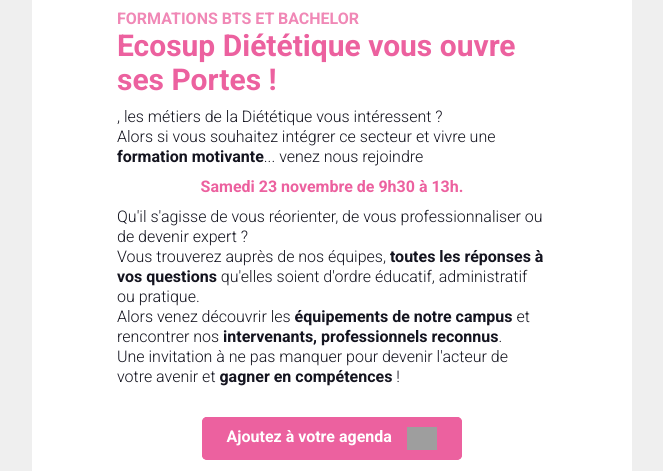
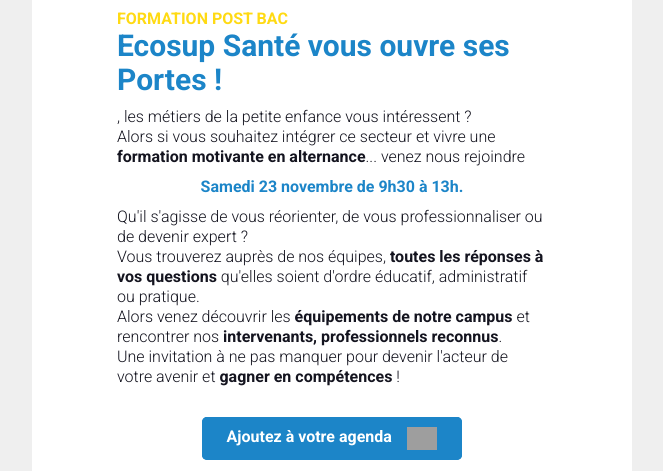
Before and after one commit to StraetenMax/jpo23112024, a Node project: template html/index.html in a window 1280 px wide. Shown: the part 472-943 px from the top of the page, without its empty margins (308-971 px from the left). Run offline with Node 20 templates, Linux system fonts and the light colour scheme; the template is opened without the code that fills it, so the values that code supplies are empty; grey boxes are pictures that could not be loaded.

Commit message:
nettoyer les pages et les améliorer

```diff
--- a/html/index.html
+++ b/html/index.html
@@ -76,7 +76,7 @@
 
     <style type="text/css">
 .c11{
-          color: #ec619f;
+          color: #1c85c8;
       }
       .cT00{
           color: #626262;
@@ -191,7 +191,7 @@
             <td  style="width:200px;">
 
       <img
-         alt="logo Ecosup Diététique" src="https://i.ibb.co/yhgrY2Q/ecosup-Dietetique-signature.png" style="border:0;display:block;outline:none;text-decoration:none;height:auto;width:100%;font-size:13px;" width="200" height="auto"
+         alt="logo Ecosup Santé" src="https://i.ibb.co/kQF65h1/ecosup-Sante-signature.png" style="border:0;display:block;outline:none;text-decoration:none;height:auto;width:100%;font-size:13px;" width="200" height="auto"
       />
 
             </td>
@@ -360,8 +360,8 @@
                 >
 
       <div
-         style="font-family:Roboto, Arial, Helvetica, sans-serif;font-size:16px;font-weight:700;line-height:20px;text-align:left;text-transform:uppercase;color:#f088b6;"
-      >Formations BTS et Bachelor</div>
+         style="font-family:Roboto, Arial, Helvetica, sans-serif;font-size:16px;font-weight:700;line-height:20px;text-align:left;text-transform:uppercase;color:#ffda13;"
+      >Formation Post Bac</div>
 
                 </td>
               </tr>
@@ -372,8 +372,8 @@
                 >
 
       <div
-         style="font-family:Roboto, Arial, Helvetica, sans-serif;font-size:30px;font-weight:700;line-height:34px;text-align:left;color:#ec619f;"
-      >Ecosup Diététique vous ouvre ses Portes !</div>
+         style="font-family:Roboto, Arial, Helvetica, sans-serif;font-size:30px;font-weight:700;line-height:34px;text-align:left;color:#1c85c8;"
+      >Ecosup Santé vous ouvre ses Portes !</div>
 
                 </td>
               </tr>
@@ -423,7 +423,7 @@
 
       <div
          style="font-family:Roboto, Arial, Helvetica, sans-serif;font-size:16px;font-weight:400;line-height:20px;text-align:left;color:#14141f;"
-      ><span style="font-weight:700;">{{ contact.PRENOM }}</span>, les métiers de la Diététique vous intéressent ?</div>
+      ><span style="font-weight:700;">{{ contact.PRENOM }}</span>, les métiers de la petite enfance vous intéressent ?</div>
 
                 </td>
               </tr>
@@ -435,7 +435,7 @@
 
       <div
          style="font-family:Roboto, Arial, Helvetica, sans-serif;font-size:16px;font-weight:400;line-height:20px;text-align:left;color:#14141f;"
-      >Alors si vous souhaitez intégrer ce secteur et vivre une <span style="font-weight:700;">formation motivante</span>... venez nous rejoindre</div>
+      >Alors si vous souhaitez intégrer ce secteur et vivre une <span style="font-weight:700;">formation motivante en alternance</span>... venez nous rejoindre</div>
 
                 </td>
               </tr>
@@ -446,7 +446,7 @@
                 >
 
       <div
-         style="font-family:Roboto, Arial, Helvetica, sans-serif;font-size:16px;font-weight:700;line-height:20px;text-align:center;color:#ec619f;"
+         style="font-family:Roboto, Arial, Helvetica, sans-serif;font-size:16px;font-weight:700;line-height:20px;text-align:center;color:#1c85c8;"
       >Samedi 23 novembre de 9h30 à 13h.</div>
 
                 </td>
@@ -549,10 +549,10 @@
         <tbody>
           <tr>
             <td
-               align="center" bgcolor="#ec619f" role="presentation" style="border:none;border-radius:5px;cursor:auto;mso-padding-alt:10px 25px;background:#ec619f;" valign="middle"
+               align="center" bgcolor="#1c85c8" role="presentation" style="border:none;border-radius:5px;cursor:auto;mso-padding-alt:10px 25px;background:#1c85c8;" valign="middle"
             >
               <a
-                 href="https://philgraph.com/wp-content/uploads/2024/11/jpo23112024.ics" style="display:inline-block;background:#ec619f;color:#ffffff;font-family:Roboto, Arial, Helvetica, sans-serif;font-size:16px;font-weight:400;line-height:20px;margin:0;text-decoration:none;text-transform:none;padding:10px 25px;mso-padding-alt:0px;border-radius:5px;" target="_blank"
+                 href="https://philgraph.com/wp-content/uploads/2024/11/jpo23112024.ics" style="display:inline-block;background:#1c85c8;color:#ffffff;font-family:Roboto, Arial, Helvetica, sans-serif;font-size:16px;font-weight:400;line-height:20px;margin:0;text-decoration:none;text-transform:none;padding:10px 25px;mso-padding-alt:0px;border-radius:5px;" target="_blank"
               >
                 <span style="font-weight:700;">Ajoutez à votre agenda</span> &nbsp;&nbsp;&nbsp;<img style="vertical-align:middle;" width="30px" src="https://i.ibb.co/F3gpDZ3/icon-Blanc-Calendrier.png" href="https://philgraph.com/wp-content/uploads/2024/11/jpo23112024.ics"/>
               </a>
@@ -709,7 +709,7 @@
 
       <div
          style="font-family:Roboto, Arial, Helvetica, sans-serif;font-size:16px;font-weight:400;line-height:20px;text-align:left;color:#14141f;"
-      >Ecosup Santé - Diététique</div>
+      >Ecosup Santé - Petite Enfance</div>
 
                 </td>
               </tr>
@@ -1726,7 +1726,7 @@
                 >
 
       <div
-         style="font-family:Roboto, Arial, Helvetica, sans-serif;font-size:16px;font-weight:700;line-height:20px;text-align:left;text-transform:uppercase;color:#ec619f;"
+         style="font-family:Roboto, Arial, Helvetica, sans-serif;font-size:16px;font-weight:700;line-height:20px;text-align:left;text-transform:uppercase;color:#1c85c8;"
       >Comment s'y rendre ?</div>
 
                 </td>
@@ -1818,13 +1818,13 @@
       </div>
 
 
-      <!--[if mso | IE]></td></tr></table><table align="center" border="0" cellpadding="0" cellspacing="0" class="" role="presentation" style="width:600px;" width="600" bgcolor="#f088b6" ><tr><td style="line-height:0px;font-size:0px;mso-line-height-rule:exactly;"><![endif]-->
-
-
-      <div  style="background:#f088b6;background-color:#f088b6;margin:0px auto;border-radius:0 0 20px 20px;max-width:600px;">
+      <!--[if mso | IE]></td></tr></table><table align="center" border="0" cellpadding="0" cellspacing="0" class="" role="presentation" style="width:600px;" width="600" bgcolor="#ffda13" ><tr><td style="line-height:0px;font-size:0px;mso-line-height-rule:exactly;"><![endif]-->
+
+
+      <div  style="background:#ffda13;background-color:#ffda13;margin:0px auto;border-radius:0 0 20px 20px;max-width:600px;">
 
         <table
-           align="center" border="0" cellpadding="0" cellspacing="0" role="presentation" style="background:#f088b6;background-color:#f088b6;width:100%;border-radius:0 0 20px 20px;"
+           align="center" border="0" cellpadding="0" cellspacing="0" role="presentation" style="background:#ffda13;background-color:#ffda13;width:100%;border-radius:0 0 20px 20px;"
         >
           <tbody>
             <tr>
@@ -1935,7 +1935,7 @@
       >
         <td  style="padding:10px;vertical-align:middle;">
           <table
-             border="0" cellpadding="0" cellspacing="0" role="presentation" style="background:#ec619f;border-radius:3px;width:30px;"
+             border="0" cellpadding="0" cellspacing="0" role="presentation" style="background:#1c85c8;border-radius:3px;width:30px;"
           >
             <tbody>
               <tr>
@@ -1966,7 +1966,7 @@
       >
         <td  style="padding:10px;vertical-align:middle;">
           <table
-             border="0" cellpadding="0" cellspacing="0" role="presentation" style="background:#ec619f;border-radius:3px;width:30px;"
+             border="0" cellpadding="0" cellspacing="0" role="presentation" style="background:#1c85c8;border-radius:3px;width:30px;"
           >
             <tbody>
               <tr>
@@ -1997,7 +1997,7 @@
       >
         <td  style="padding:10px;vertical-align:middle;">
           <table
-             border="0" cellpadding="0" cellspacing="0" role="presentation" style="background:#ec619f;border-radius:3px;width:30px;"
+             border="0" cellpadding="0" cellspacing="0" role="presentation" style="background:#1c85c8;border-radius:3px;width:30px;"
           >
             <tbody>
               <tr>
--- a/pug/includes/aepe/_artAepe.pug
+++ b/pug/includes/aepe/_artAepe.pug
@@ -17,5 +17,5 @@
         mj-text(align='center' mj-class='T+1 c+1') Samedi 23 novembre de 9h30 à 13h.
         mj-text(padding-top='0' padding-bottom='0' mj-class='T cT+1') Qu'il s'agisse de vous réorienter, de vous professionnaliser ou de devenir expert ?
         mj-text(padding-top='0' padding-bottom='0' mj-class='T cT+1') Vous trouverez auprès de nos équipes, #[span(style='font-weight:700;') toutes les réponses à vos questions] qu'elles soient d'ordre éducatif, administratif ou pratique.
-        mj-text(padding-top='0' padding-bottom='0' mj-class='T cT+1') Alors venez découvrir les #[span(style='font-weight:700;') équipements de notre campus] et rencontrer nos #[span(style='font-weight:700;') intervenants, des professionnels reconnus].
+        mj-text(padding-top='0' padding-bottom='0' mj-class='T cT+1') Alors venez découvrir les #[span(style='font-weight:700;') équipements de notre campus] et rencontrer nos #[span(style='font-weight:700;') intervenants, professionnels reconnus].
         mj-text(padding-top='0' padding-bottom='0' mj-class='T cT+1') Une invitation à ne pas manquer pour devenir l'acteur de votre avenir et #[span(style='font-weight:700;') gagner en compétences] !
--- a/pug/includes/assurance/_headAssurance.pug
+++ b/pug/includes/assurance/_headAssurance.pug
@@ -1,4 +1,4 @@
 //-Header Hotellerie
 mj-section( background-color="#ffffff" border-radius="20px 20px 0 0")
     mj-column
-        mj-image( width="150px" src="https://i.ibb.co/TYQRbZT/restaurant-Ecosup092024.png" alt="logo Ecosup Hotellerie")
+        mj-image( width="200px" src="https://i.ibb.co/TYQRbZT/restaurant-Ecosup092024.png" alt="logo Ecosup Hotellerie")
--- a/pug/index.pug
+++ b/pug/index.pug
@@ -1,7 +1,7 @@
-//-extends templates/_aepe
+extends templates/_aepe
 //-extends templates/_assurance
 //-extends templates/_commerce
-extends templates/_dietetique
+//-extends templates/_dietetique
 //-extends templates/_hotellerie
 //-extends templates/_sm
 //-extends templates/_supveto
```
Also changed, not shown: pug/includes/assurance/_artAssurance.pug (+4 -5 lines), pug/templates/_aepe.pug (+6 -6 lines), pug/templates/_assurance.pug (+8 -5 lines), 1 other file.
